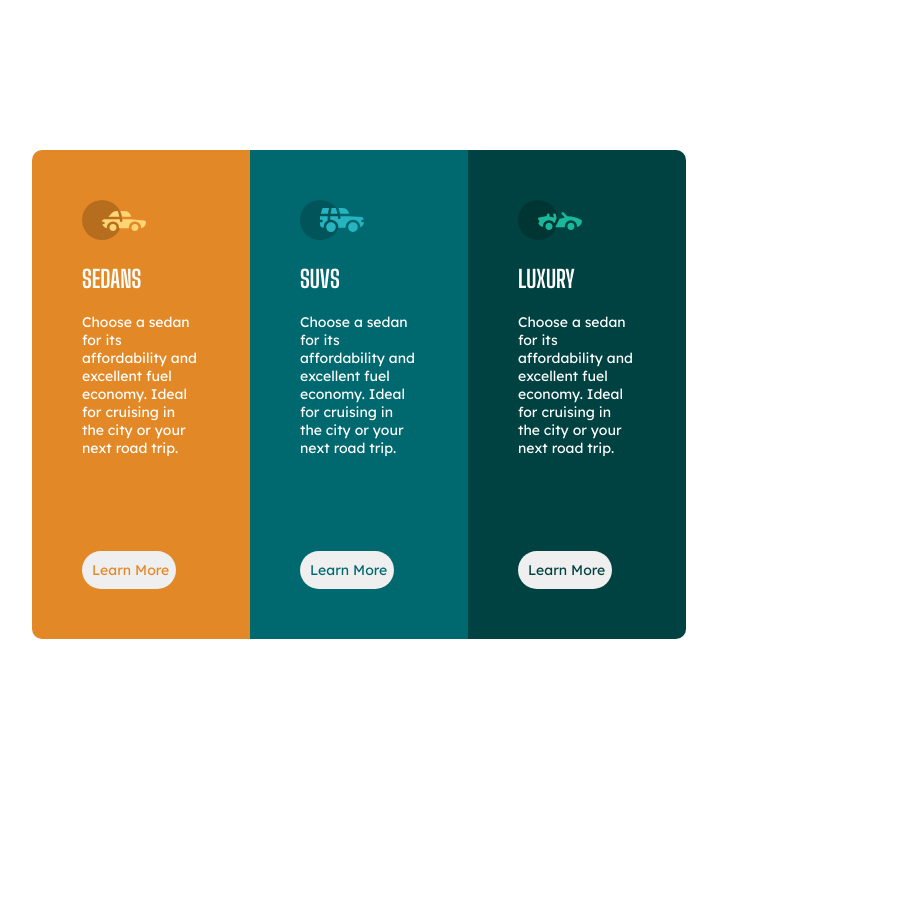
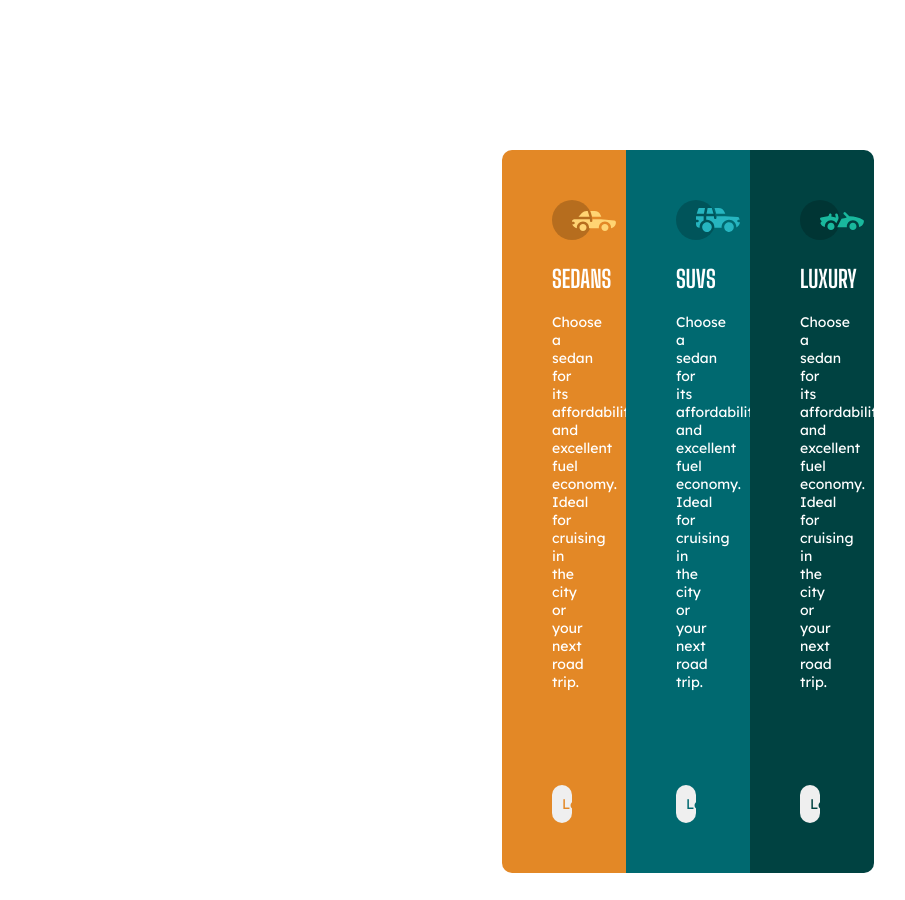
Before and after one commit to Tesace/grids, a plain HTML site: page index.html in a window 1280 px wide. Shown: the top 900 px of the page, without its empty margins (276-1181 px from the left). Drawn offline with Linux system fonts and the light colour scheme.

Commit message:
Update style.css

```diff
--- a/style.css
+++ b/style.css
@@ -16,7 +16,7 @@ html, body {
 }
 #rows{
   margin-top: 100px;
-  margin-left: 250px;
+  margin-left: 50%;
   border-radius: 10px;
   padding: 50px;
   justify-content: center;
```
